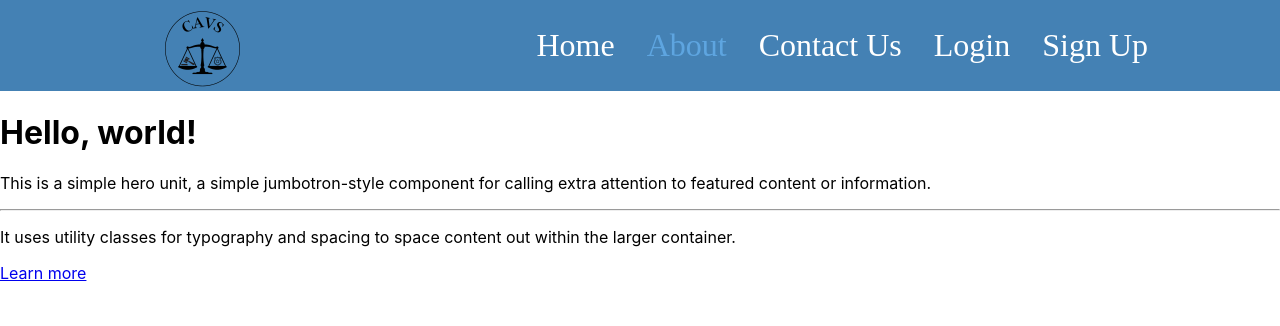
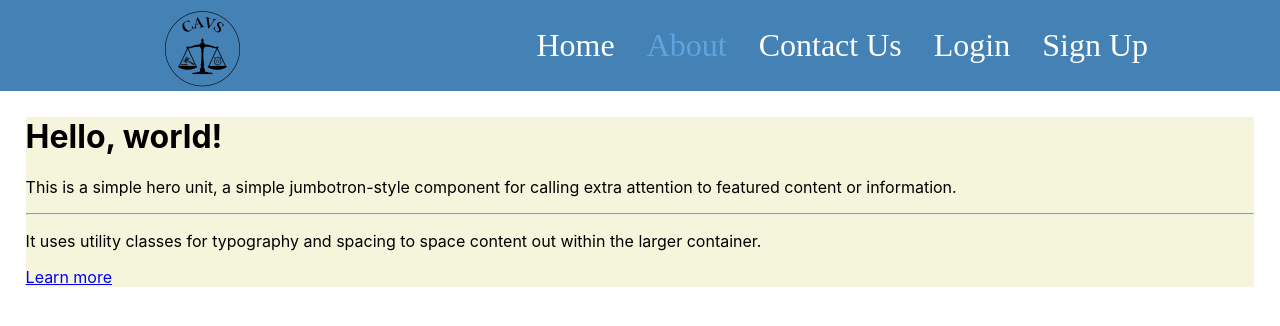
Before and after one commit to LadyDragoneye/CAVS, a React (Create React App) app in the folder frontend/: page /about in a window 1280 px wide. Shown: the top 326 px of the page. Built offline with nearby package versions, Linux system fonts and the light colour scheme.

Commit message:
about css

```diff
--- a/frontend/package.json
+++ b/frontend/package.json
@@ -7,7 +7,9 @@
     "@testing-library/react": "^13.4.0",
     "@testing-library/user-event": "^13.5.0",
     "axios": "^1.6.7",
+    "bootstrap": "^5.3.3",
     "react": "^18.2.0",
+    "react-bootstrap": "^2.10.1",
     "react-dom": "^18.2.0",
     "react-icons": "^5.0.1",
     "react-router-dom": "^6.22.0",
--- a/frontend/src/pages/about/about.css
+++ b/frontend/src/pages/about/about.css
@@ -0,0 +1,4 @@
+.jumbotron {
+    background-color: #F5F5DC;
+    margin: 2%;
+}
--- a/frontend/src/pages/about/about.js
+++ b/frontend/src/pages/about/about.js
@@ -7,7 +7,7 @@ const About = () => {
     return (
         <div>
             <div class="jumbotron">
-                <h1 class="display-4">Hello, world!</h1>
+                <h1 class="display-4 text-center">Hello, world!</h1>
                 <p class="lead">This is a simple hero unit, a simple jumbotron-style component for calling extra attention to featured content or information.</p>
                 <hr class="my-4"></hr>
                 <p>It uses utility classes for typography and spacing to space content out within the larger container.</p>
```
Also changed, not shown: 1 other file (tests, documents, lock files or other folders).
